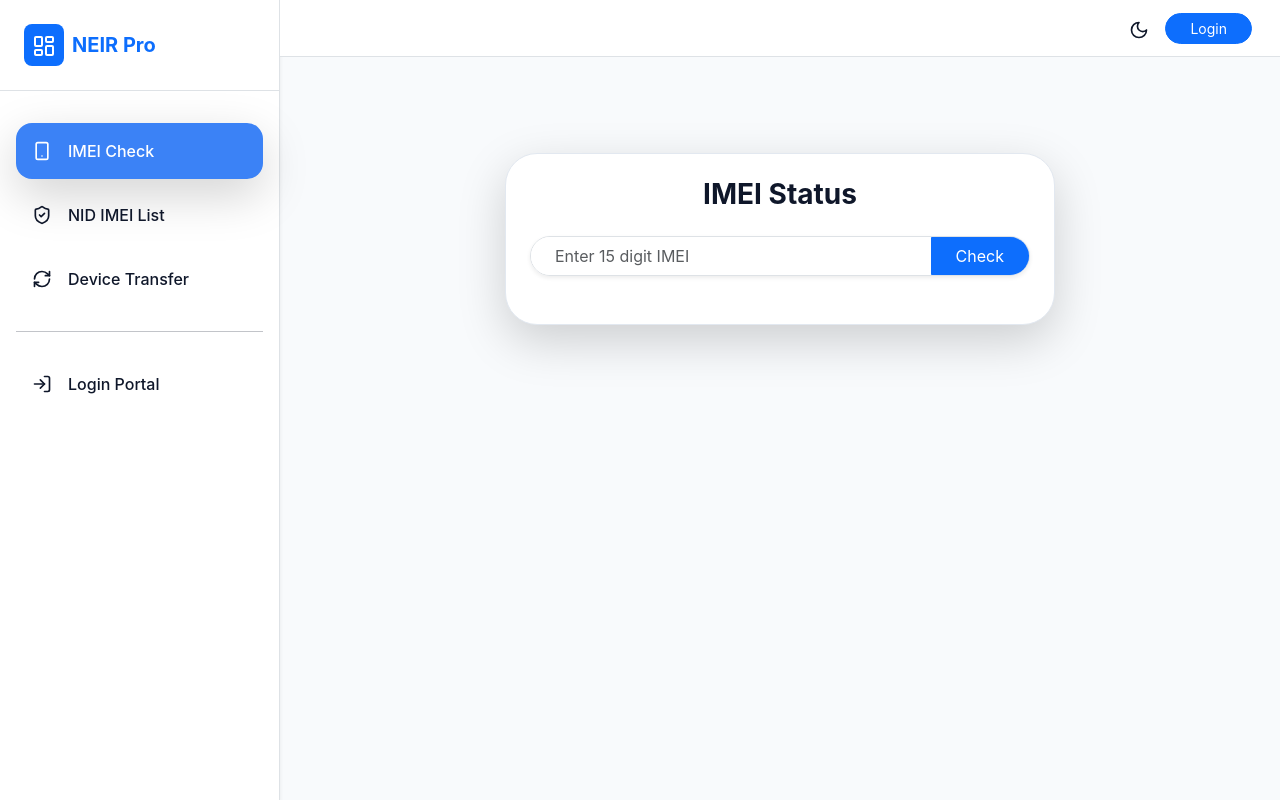
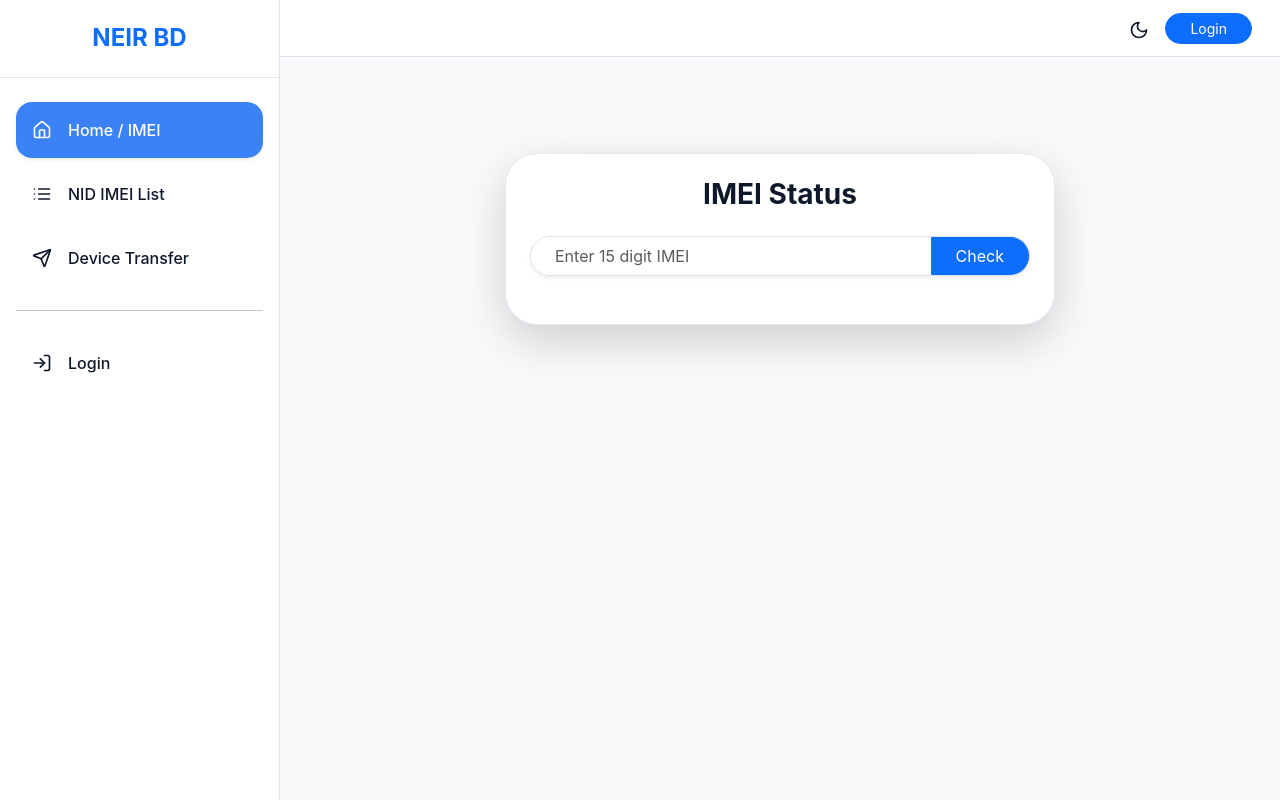
Before and after one commit to nayem-48ai/iMEi-BD, a Next.js app: page / in a window 1280 px wide. Built offline with nearby package versions, Linux system fonts and the light colour scheme.

Commit message:
Update Sidebar.js

```diff
--- a/components/Sidebar.js
+++ b/components/Sidebar.js
@@ -1,7 +1,7 @@
 "use client";
 import Link from 'next/link';
 import { usePathname } from 'next/navigation';
-import { Smartphone, ShieldCheck, RefreshCw, User, LogIn, LayoutDashboard } from 'lucide-react';
+import { Smartphone, List, Send, User, Home, LogIn } from 'lucide-react';
 import { useEffect, useState } from 'react';
 
 export default function Sidebar() {
@@ -13,55 +13,62 @@ export default function Sidebar() {
   }, [pathname]);
 
   const navItems = [
-    { name: 'IMEI Check', href: '/', icon: <Smartphone size={20}/> },
-    { name: 'NID IMEI List', href: '/nid-list', icon: <ShieldCheck size={20}/> },
-    { name: 'Device Transfer', href: '/transfer', icon: <RefreshCw size={20}/> },
+    { name: 'Home / IMEI', href: '/', icon: <Home size={20}/> },
+    { name: 'NID IMEI List', href: '/nid-list', icon: <List size={20}/> },
+    { name: 'Device Transfer', href: '/transfer', icon: <Send size={20}/> },
   ];
-
-  const NavItem = ({ item }) => (
-    <Link
-      href={item.href}
-      className={`nav-link d-flex align-items-center gap-3 p-3 rounded-4 mb-2 transition-all ${pathname === item.href ? 'active shadow-lg' : 'hover-effect'}`}
-      // মোবাইলে ক্লিক করলে মেনু বন্ধ হওয়ার জন্য
-      data-bs-dismiss="offcanvas"
-    >
-      {item.icon} <span className="fw-medium">{item.name}</span>
-    </Link>
-  );
 
   return (
     <>
       {/* Desktop Sidebar */}
-      <div className="d-none d-lg-flex flex-column border-end vh-100 sticky-top bg-body shadow-sm" style={{ width: '280px' }}>
-        <div className="p-4 border-bottom d-flex align-items-center gap-2">
-          <div className="bg-primary p-2 rounded-3 text-white"><LayoutDashboard size={24}/></div>
-          <h5 className="fw-bold m-0 text-primary">NEIR Pro</h5>
+      <aside className="d-none d-lg-flex flex-column border-end vh-100 sticky-top" style={{ width: '280px', background: 'var(--bg-card)' }}>
+        <div className="p-4 text-center border-bottom">
+          <h4 className="fw-bold text-primary mb-0">NEIR BD</h4>
         </div>
-        <div className="p-3 mt-3">
-          {navItems.map(item => <NavItem key={item.href} item={item} />)}
-          <hr className="my-4 opacity-10" />
+
+        <div className="nav nav-pills flex-column px-3 mt-4 gap-2 flex-grow-1">
+          {navItems.map((item) => (
+            <Link key={item.href} href={item.href} className={`nav-link d-flex align-items-center gap-3 p-3 rounded-4 ${pathname === item.href ? 'active shadow-sm' : ''}`}>
+              {item.icon} <span className="fw-medium">{item.name}</span>
+            </Link>
+          ))}
+          <hr className="my-3 opacity-10" />
           {isLoggedIn ? (
-            <NavItem item={{ name: 'My Profile', href: '/profile', icon: <User size={20}/> }} />
+            <Link href="/profile" className={`nav-link d-flex align-items-center gap-3 p-3 rounded-4 ${pathname === '/profile' ? 'active' : ''}`}>
+              <User size={20}/> <span className="fw-medium">My Profile</span>
+            </Link>
           ) : (
-            <NavItem item={{ name: 'Login Portal', href: '/login', icon: <LogIn size={20}/> }} />
+            <Link href="/login" className={`nav-link d-flex align-items-center gap-3 p-3 rounded-4 ${pathname === '/login' ? 'active' : ''}`}>
+              <LogIn size={20}/> <span className="fw-medium">Login</span>
+            </Link>
           )}
         </div>
-      </div>
+      </aside>
 
-      {/* Mobile Sidebar (Offcanvas) */}
-      <div className="offcanvas offcanvas-start bg-body" tabIndex="-1" id="mobileSidebar">
+      {/* Mobile Drawer (Bootstrap Offcanvas) */}
+      <div className="offcanvas offcanvas-start" tabIndex="-1" id="mobileSidebar" style={{ background: 'var(--bg-card)', color: 'var(--text-main)' }}>
         <div className="offcanvas-header border-bottom">
-          <h5 className="fw-bold m-0 text-primary">NEIR Menu</h5>
-          <button type="button" className="btn-close" data-bs-dismiss="offcanvas"></button>
+          <h5 className="offcanvas-title fw-bold text-primary">NEIR Menu</h5>
+          <button type="button" className="btn-close btn-close-white" data-bs-dismiss="offcanvas"></button>
         </div>
-        <div className="offcanvas-body p-3">
-          {navItems.map(item => <NavItem key={item.href} item={item} />)}
-          <hr />
-          {isLoggedIn ? (
-            <NavItem item={{ name: 'My Profile', href: '/profile', icon: <User size={20}/> }} />
-          ) : (
-            <NavItem item={{ name: 'Login Portal', href: '/login', icon: <LogIn size={20}/> }} />
-          )}
+        <div className="offcanvas-body p-0">
+          <div className="nav nav-pills flex-column px-3 mt-3 gap-2">
+            {navItems.map((item) => (
+              <Link key={item.href} href={item.href} className={`nav-link d-flex align-items-center gap-3 p-3 rounded-4 ${pathname === item.href ? 'active' : ''}`} data-bs-dismiss="offcanvas">
+                {item.icon} {item.name}
+              </Link>
+            ))}
+            <hr />
+            {isLoggedIn ? (
+              <Link href="/profile" className={`nav-link d-flex align-items-center gap-3 p-3 rounded-4 ${pathname === '/profile' ? 'active' : ''}`} data-bs-dismiss="offcanvas">
+                <User size={20}/> My Profile
+              </Link>
+            ) : (
+              <Link href="/login" className={`nav-link d-flex align-items-center gap-3 p-3 rounded-4 ${pathname === '/login' ? 'active' : ''}`} data-bs-dismiss="offcanvas">
+                <LogIn size={20}/> Login
+              </Link>
+            )}
+          </div>
         </div>
       </div>
     </>
```
